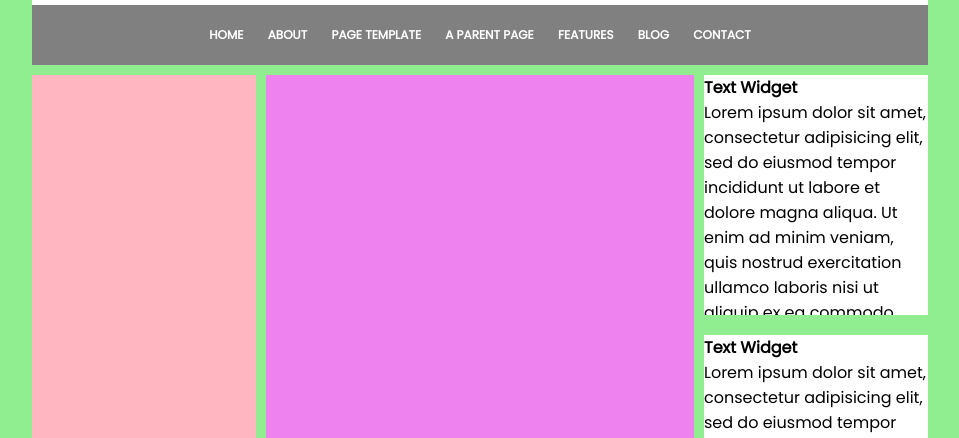
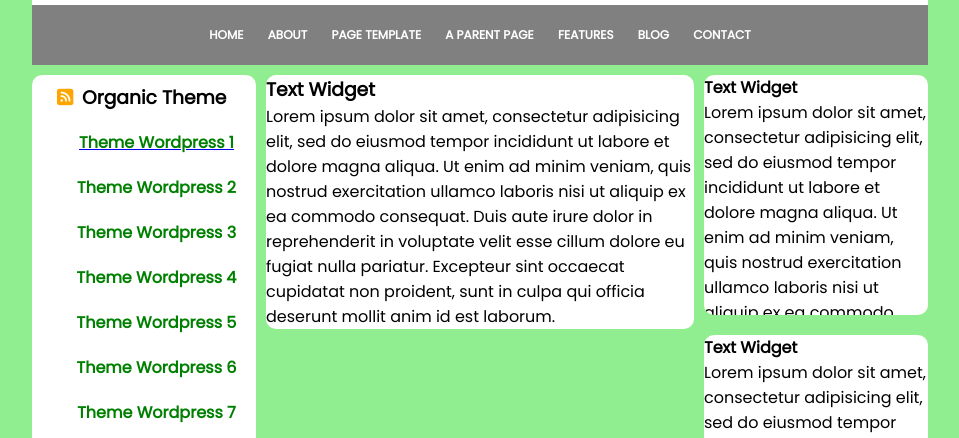
Before and after one commit to luca-marconi/htmlcss-wp, a plain HTML site: page index.html in a window 1280 px wide. Shown: the part 345-783 px from the top of the page, without its empty margins (160-1119 px from the left). Drawn offline with Linux system fonts and the light colour scheme; grey boxes are pictures that could not be loaded.

Commit message:
inserimento contenuti prima colonna e main

```diff
--- a/css/style.css
+++ b/css/style.css
@@ -32,10 +32,12 @@ body {
 
 .aside {
     width: 25%;
-    height: 800px;
-    background-color: lightpink;
+    background-color: white;
     float: left;
     margin-top: 10px;
+    line-height: 45px;
+    border-radius: 10px;
+    padding-left: 25px;
 }
 
 .bside {
@@ -46,9 +48,9 @@ body {
 }
 
 .container_main {
-    height: 800px;
-    background-color:   violet;
+    background-color: white;
     margin-top: 10px;
+    border-radius: 10px;
 }
 
 .container_footer {
@@ -117,5 +119,17 @@ li {
     background-color: white;
     margin-bottom: 20px;
     text-align: left;
-    overflow: auto;
+    overflow: hidden;
+    border-radius: 10px;
 }
+
+.aside h4 {
+    color: green;
+    text-align: center;
+}
+
+i {
+    color: orange;
+    width: 25px;
+    height: 25px;
+}
--- a/index.html
+++ b/index.html
@@ -4,6 +4,7 @@
         <meta charset="utf-8">
         <link href="https://fonts.googleapis.com/css?family=Poppins&display=swap" rel="stylesheet">
                 <title>Struttura Wordpress</title>
+                <script src="https://kit.fontawesome.com/07f1e373ab.js" crossorigin="anonymous"></script>
         <link rel="stylesheet" href="css/style.css">
 
     </head>
@@ -15,6 +16,7 @@
                         <div class="title">NATURAL</div>
                     </div>
                     <div class="subtitle">ANOTHER BEATIFUL ORGANIC THEME</div>
+
                 </div>
                 <div class="nav">
                     <ul>
@@ -29,9 +31,22 @@
                 </div>
             </header>
                 <div class="clearfix">
-                    <div class="aside"></div>
+                    <div class="aside">
+                        <h3><i class="fas fa-rss-square"></i>Organic Theme</h3>
+                            <a href="https://www.w3schools.com"><h4>Theme Wordpress 1</h4></a>
+                            <h4>Theme Wordpress 2</h4>
+                            <h4>Theme Wordpress 3</h4>
+                            <h4>Theme Wordpress 4</h4>
+                            <h4>Theme Wordpress 5</h4>
+                            <h4>Theme Wordpress 6</h4>
+                            <h4>Theme Wordpress 7</h4>
+                            <h4>Theme Wordpress 8</h4>
+                    </div>
                     <main>
-                        <div class="container_main"></div>
+                        <div class="container_main">
+                            <h3>Text Widget</h3>
+                            <p>Lorem ipsum dolor sit amet, consectetur adipisicing elit, sed do eiusmod tempor incididunt ut labore et dolore magna aliqua. Ut enim ad minim veniam, quis nostrud exercitation ullamco laboris nisi ut aliquip ex ea commodo consequat. Duis aute irure dolor in reprehenderit in voluptate velit esse cillum dolore eu fugiat nulla pariatur. Excepteur sint occaecat cupidatat non proident, sunt in culpa qui officia deserunt mollit anim id est laborum.</p>
+                        </div>
                     </main>
                     <div class="bside">
                         <div class="text_widget">
```
